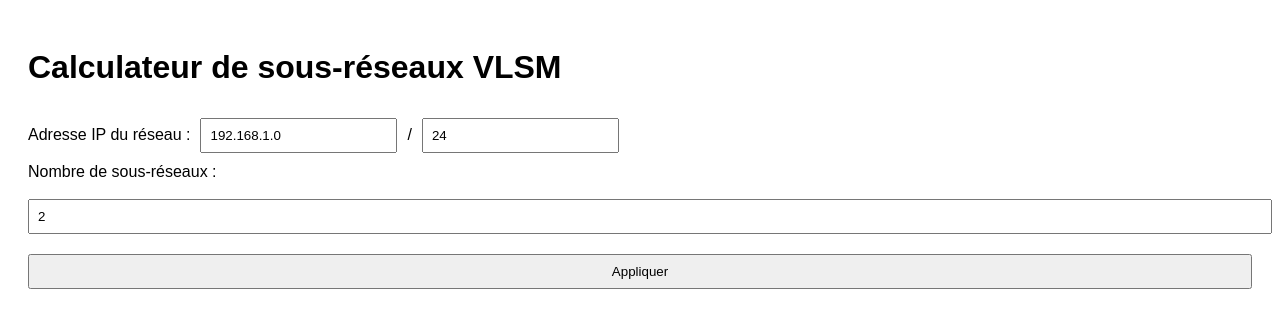
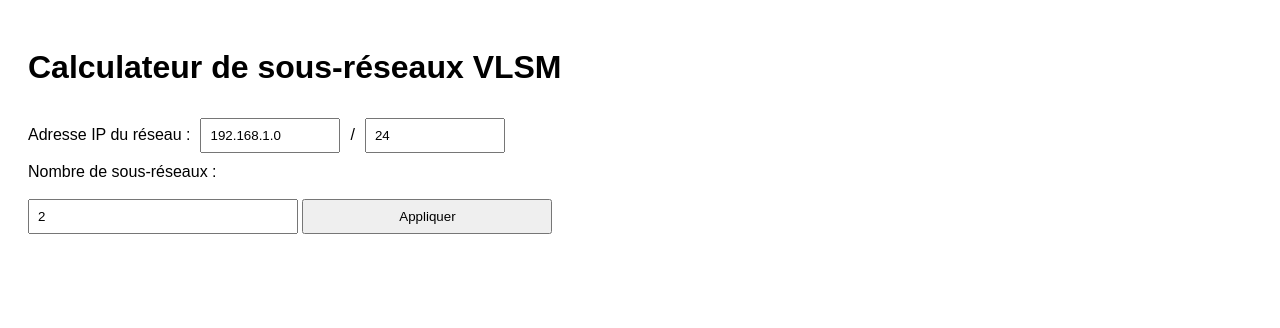
Before and after one commit to Neifko/sae_5_1, a PHP site: page /module_sousreseau in a window 1280 px wide. Shown: the top 328 px of the page. Run offline with PHP 8.4, Linux system fonts and the light colour scheme; data that the repository does not hold is empty; some libraries are stand-ins or nearby versions.

Commit message:
Correction du style

```diff
--- a/src/Views/module_sousreseau.php
+++ b/src/Views/module_sousreseau.php
@@ -16,19 +16,25 @@
         input, button {
             padding: 8px;
             margin: 10px 0;
-            width: 100%;
         }
+        /* Limiter la largeur des champs input */
+        input, button {
+            width: 250px;  /* Ajustez cette largeur selon vos besoins */
+        }
+
+        /* Formulaire avec champ IP / CIDR côte à côte */
         .form-group {
             display: flex;
             align-items: center;
             gap: 10px; /* Espacement entre les champs */
         }
         .form-group input {
-            width: auto;
+            width: 120px; /* Réduit la largeur de chaque champ */
         }
         .form-group label {
             margin: 0;
         }
+
         .result {
             margin-top: 20px;
         }
@@ -54,18 +60,18 @@
 </head>
 <body>
 <h1>Calculateur de sous-réseaux VLSM</h1>
-<form id="vlsmForm">
+<form id="vlsmForm" method="POST">
     <!-- Formulaire avec champ IP / CIDR côte à côte -->
     <div class="form-group">
-        <label for="network">Adresse IP du réseau :</label>
-        <input type="text" id="network" name="network" value="192.168.1.0" required>
+        <label for="ip_address">Adresse IP du réseau :</label>
+        <input type="text" id="ip_address" name="ip_address" value="192.168.1.0" required>
         <label for="cidr">/</label>
         <input type="text" id="cidr" name="cidr" value="24" required>
     </div>
 
     <!-- Champ pour le nombre de sous-réseaux -->
-    <label for="subnets">Nombre de sous-réseaux :</label>
-    <input type="number" id="subnets" name="subnets" value="2" required>
+    <label for="nb_subnets">Nombre de sous-réseaux :</label>
+    <input type="number" id="nb_subnets" name="nb_subnets" value="2" required>
 
     <button type="button" onclick="applySubnets()">Appliquer</button>
 
@@ -76,6 +82,6 @@
 
 <div class="result" id="result"></div>
 
-<script src="../../public/javascript/module_sousreseau.js"></script>
+<script src="/javascript/module_sousreseau.js"></script>
 </body>
 </html>
```
